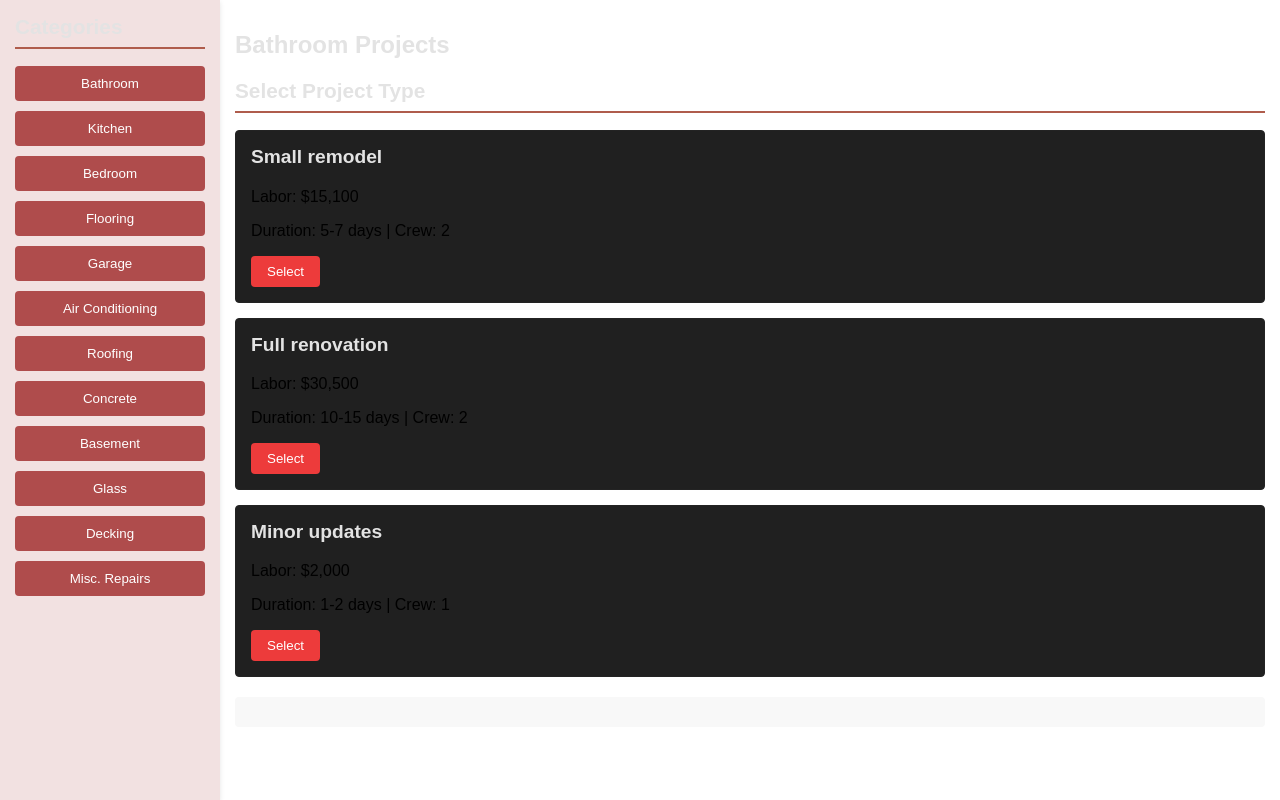
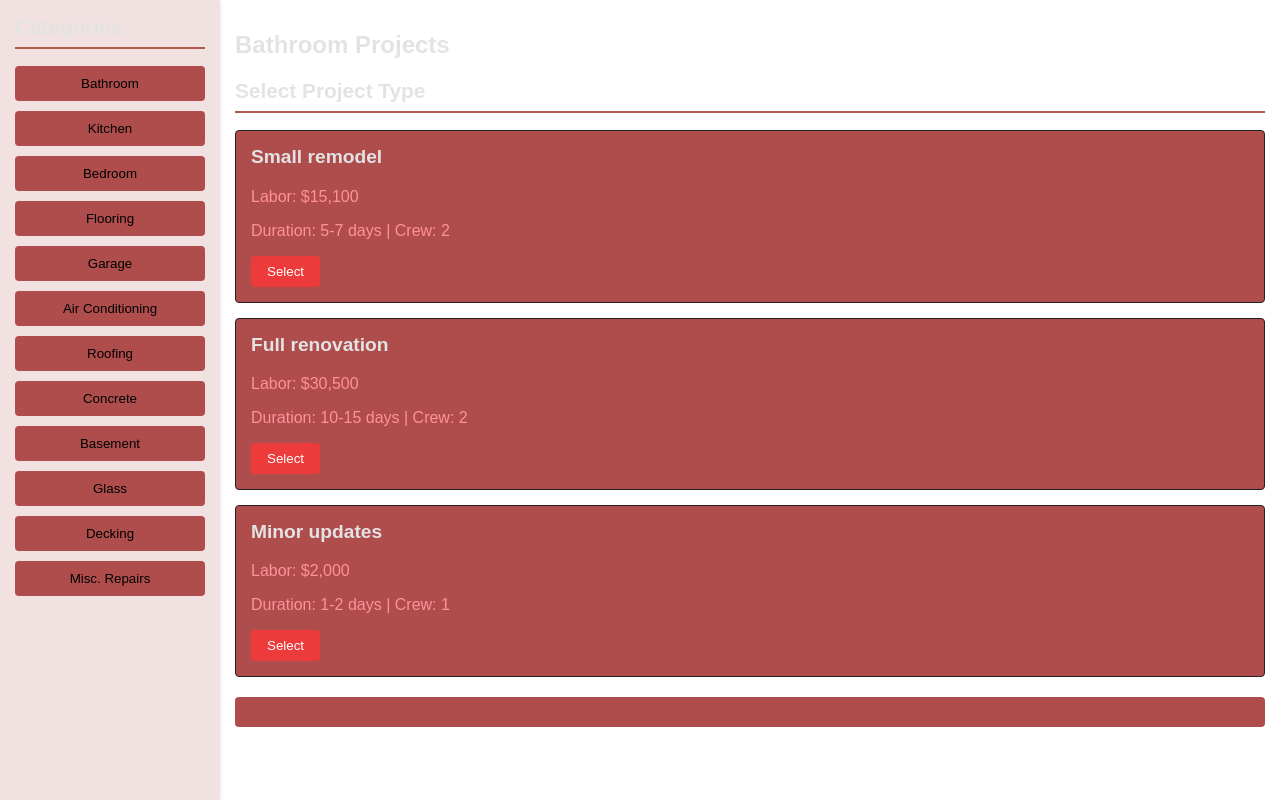
Before and after one commit to jakebrecknock/ahs-estimator, a plain HTML site: page index.html in a window 1280 px wide. Both pictures are taken after a click on the button "Bathroom". Drawn offline with Linux system fonts and the light colour scheme.

Commit message:
commit 4

```diff
--- a/index.html
+++ b/index.html
@@ -15,10 +15,11 @@
             display: flex;
             flex-direction: column;
             min-height: 100vh;
+	    color: #FF919A;
         }
         #sidebar {
             width: 100%;
-            background-color: #f2e1e1;
+            background-color: #F2E1E1;
             padding: 15px;
             box-shadow: 0 2px 5px rgba(0,0,0,0.1);
             overflow-x: auto;
@@ -35,7 +36,7 @@
             padding: 10px;
             margin: 0 5px;
             background-color: #AF4C4C;
-            color: white;
+            color: black;
             border: #232323;
             text-align: center;
             cursor: pointer;
@@ -52,7 +53,7 @@
             padding: 15px;
             border: 1px solid #232323;
             border-radius: 4px;
-            background-color: #202020;
+            background-color: #AF4C4C;
         }
         .material-option {
             margin: 15px 0;
@@ -69,7 +70,7 @@
         }
         #calculate-btn {
             padding: 12px 24px;
-            background-color: #2196F3;
+            background-color: #ed3b4b;
             color: white;
             border: none;
             border-radius: 4px;
@@ -79,9 +80,10 @@
             width: 100%;
         }
         #result {
-            margin-top: 20px;
+            color: black;
+	    margin-top: 20px;
             padding: 15px;
-            background-color: #f8f8f8;
+            background-color: #AF4C4C;
             border-radius: 4px;
             font-size: 16px;
         }
```
